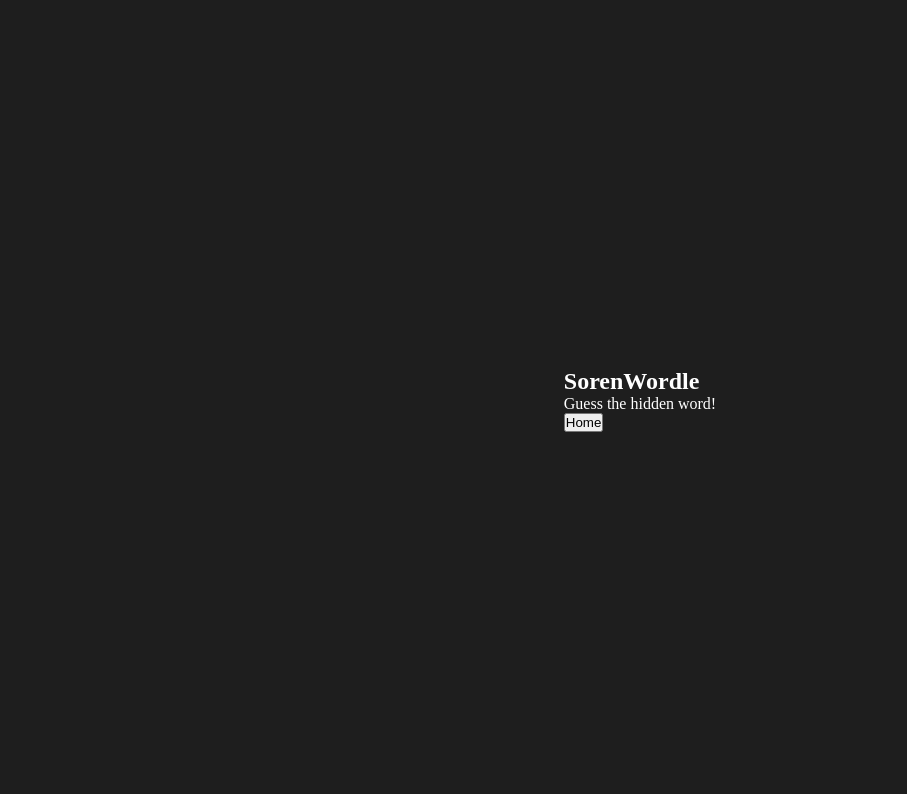
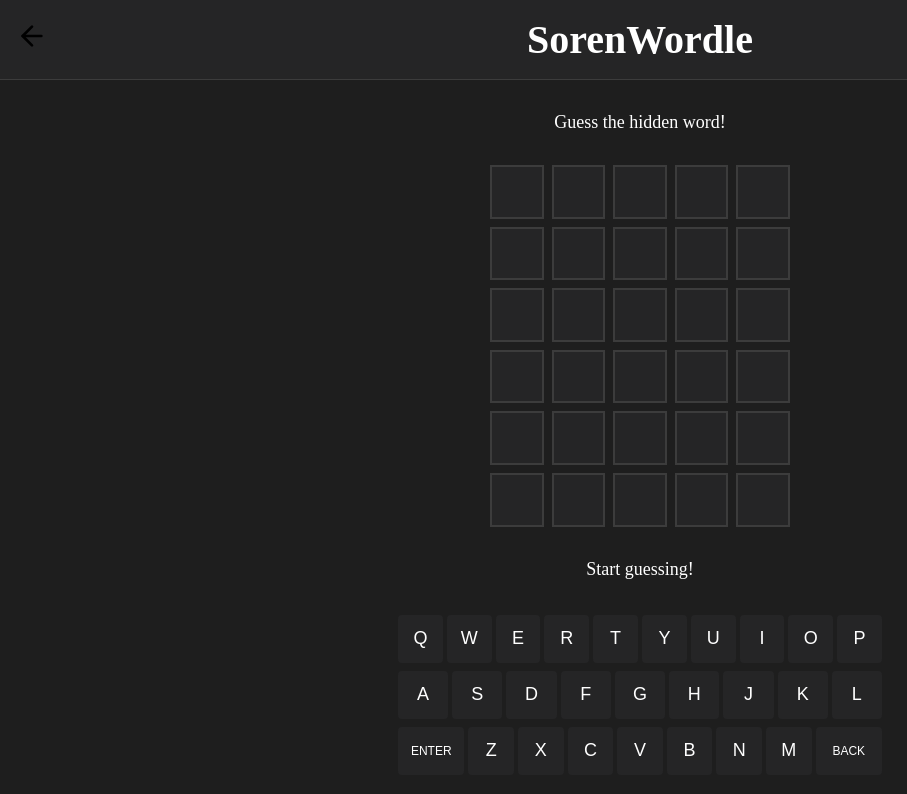
Before and after one commit to sangramsoren179-blip/SorenWordle, a plain HTML site: page index.html in a window 1280 px wide. Both pictures are taken after a click on the button "Play". Shown: the whole page, without its empty margins (0-907 px from the left). Drawn offline with Linux system fonts and the light colour scheme.

Commit message:
feat: add game interface and on-screen keyboard

```diff
--- /dev/null
+++ b/css/game.css
@@ -0,0 +1,103 @@
+#game {
+    text-align: center;
+    width: 100%;
+    align-self: stretch;
+}
+
+#game h1 {
+    font-size: var(--font-size-title);
+    margin-bottom: var(--spacing-medium);
+}
+
+#game p {
+    font-size: var(--font-size-description);
+    margin-bottom: var(--spacing-large);
+}
+
+#game-grid {
+    display: grid;
+    grid-template-columns: repeat(5, 1fr);
+    gap: var(--spacing-small);
+    width: min(300px, 90vw);
+    margin: 0 auto var(--spacing-large);
+}
+
+.grid-row {
+    display: contents;
+}
+
+.grid-tile {
+    aspect-ratio: 1;
+    border: 2px solid var(--color-border);
+    background-color: var(--color-surface);
+}
+
+#keyboard {
+    display: flex;
+    flex-direction: column;
+    gap: var(--spacing-small);
+    width: min(500px, 100%);
+    margin: 0 auto;
+    padding: 0 var(--spacing-small);
+}
+
+.keyboard-row {
+    display: flex;
+    justify-content: center;
+    gap: 4px;
+}
+
+.key {
+    flex: 1;
+    min-width: 0;
+    height: 48px;
+    padding: 0 2px;
+    border: none;
+    border-radius: var(--radius-small);
+    background-color: var(--color-surface);
+    color: var(--color-text);
+    font-size: var(--font-size-medium);
+}
+
+.key-wide {
+    flex: 1.5;
+    font-size: 12px;
+}
+
+#game-navbar {
+    display: flex;
+    align-items: center;
+    justify-content: center;
+    position: relative;
+    width: 100%;
+    padding: var(--spacing-medium);
+    margin-bottom: var(--spacing-large);
+    background-color: var(--color-surface);
+    border-bottom: 1px solid var(--color-border);
+}
+
+#game-navbar h1 {
+    font-size: var(--font-size-title);
+    margin-bottom: 0;
+}
+
+#home-button {
+    position: absolute;
+    left: var(--spacing-medium);
+    background: none;
+    border: none;
+    color: var(--color-text);
+    font-size: 32px;
+    cursor: pointer;
+}
+
+#home-button img {
+    width: 32px;
+    height: 32px;
+}
+
+#game-message {
+    min-height: 24px;
+    margin-bottom: var(--spacing-medium);
+    font-size: 14px;
+}
--- a/index.html
+++ b/index.html
@@ -11,6 +11,7 @@
     <link rel="stylesheet" href="css/variables.css">
     <link rel="stylesheet" href="css/base.css">
     <link rel="stylesheet" href="css/home.css">
+    <link rel="stylesheet" href="css/game.css">
 </head>
 <body>
     <main>
@@ -21,9 +22,21 @@
         </section>
 
         <section id="game" hidden>
-            <h1>SorenWordle</h1>
+            <nav id="game-navbar">
+                <button id="home-button" type="button" aria-label="Go back to home">
+                    <img src="assets/icons/back-button.svg" alt="">
+                </button>
+
+                <h1>SorenWordle</h1>
+            </nav>
+
             <p>Guess the hidden word!</p>
-            <button id="home-button" type="button">Home</button>
+
+            <div id="game-grid" aria-label="Word guessing grid"></div>
+
+            <p id="game-message" role="status" aria-live="polite"></p>
+
+            <div id="keyboard" aria-label="On-screen keyboard"></div>
         </section>
     </main>
 
--- a/js/main.js
+++ b/js/main.js
@@ -1,10 +1,12 @@
 const home = document.getElementById("home");
 const game = document.getElementById("game");
 const playButton = document.getElementById("play-button");
+const gameMessage = document.getElementById("game-message");
 
 playButton.addEventListener("click", function () {
     home.hidden = true;
     game.hidden = false;
+    gameMessage.textContent = "Start guessing!";
 });
 
 const homeButton = document.getElementById("home-button");
@@ -13,3 +15,47 @@ homeButton.addEventListener("click", function () {
     game.hidden = true;
     home.hidden = false;
 });
+
+const gameGrid = document.getElementById("game-grid");
+
+for (let row = 0; row < 6; row++) {
+    const gridRow = document.createElement("div");
+    gridRow.classList.add("grid-row");
+
+    for (let column = 0; column < 5; column++) {
+        const tile = document.createElement("div");
+        tile.classList.add("grid-tile");
+
+        gridRow.appendChild(tile);
+    }
+
+    gameGrid.appendChild(gridRow);
+}
+
+const keyboard = document.getElementById("keyboard");
+
+const keyboardRows = [
+    ["Q", "W", "E", "R", "T", "Y", "U", "I", "O", "P"],
+    ["A", "S", "D", "F", "G", "H", "J", "K", "L"],
+    ["ENTER", "Z", "X", "C", "V", "B", "N", "M", "BACKSPACE"]
+];
+
+keyboardRows.forEach(function (row) {
+    const keyboardRow = document.createElement("div");
+    keyboardRow.classList.add("keyboard-row");
+
+    row.forEach(function (letter) {
+        const key = document.createElement("button");
+        key.type = "button";
+        key.textContent = letter === "BACKSPACE" ? "BACK" : letter;
+        key.classList.add("key");
+
+        if (letter === "ENTER" || letter === "BACKSPACE") {
+            key.classList.add("key-wide");
+        }
+
+        keyboardRow.appendChild(key);
+    });
+
+    keyboard.appendChild(keyboardRow);
+});
```
Also changed, not shown: assets/icons/back-button.svg (added), 1 other file.
